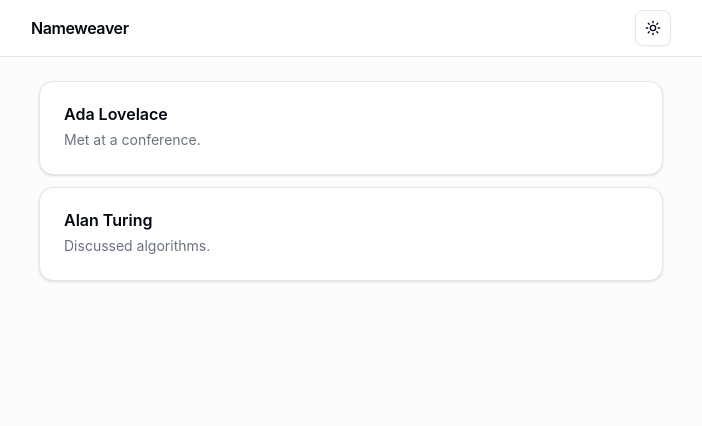
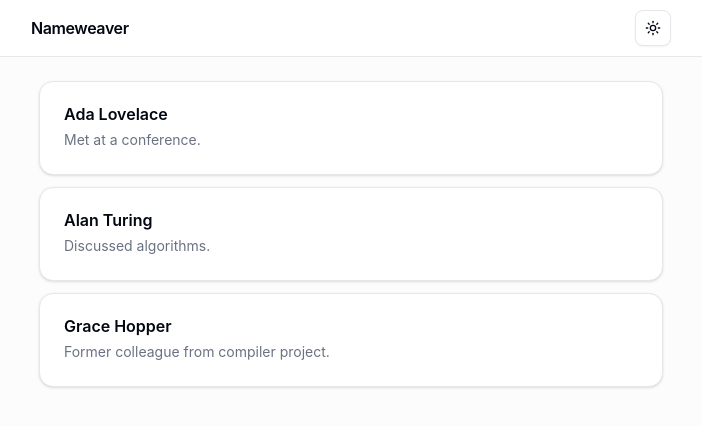
Before and after one commit to Tomas-Tamantini/nameweaver, a React (Vite) app in the folder frontend/: page /people in a window 1280 px wide. Shown: the top 426 px of the page, without its empty margins (289-991 px from the left). Built offline with nearby package versions, Linux system fonts and the light colour scheme.

Commit message:
Extract people service

```diff
--- a/frontend/src/features/people/pages/PeoplePage.tsx
+++ b/frontend/src/features/people/pages/PeoplePage.tsx
@@ -1,29 +1,62 @@
+import { useCallback, useEffect, useState } from 'react'
+
 import PeopleList from '@/features/people/components/PeopleList'
+import { getPeople } from '@/features/people/services/people-service'
 
 import type { PeopleListState } from '@/features/people/models/people-list-state'
 
-const demoPeopleState: PeopleListState = {
-  status: 'success',
-  people: [
-    {
-      id: 1,
-      name: 'Ada Lovelace',
-      shortDescription: 'Met at a conference.',
-      createdAt: '2026-02-21T18:00:00.000Z',
-      updatedAt: '2026-02-21T18:00:00.000Z',
-    },
-    {
-      id: 2,
-      name: 'Alan Turing',
-      shortDescription: 'Discussed algorithms.',
-      createdAt: '2026-02-21T18:30:00.000Z',
-      updatedAt: '2026-02-21T18:30:00.000Z',
-    },
-  ],
+function toPeopleListState(
+  people: Awaited<ReturnType<typeof getPeople>>,
+): PeopleListState {
+  if (people.length === 0) {
+    return { status: 'empty' }
+  }
+
+  return {
+    status: 'success',
+    people,
+  }
 }
 
 function PeoplePage() {
-  return <PeopleList state={demoPeopleState} />
+  const [state, setState] = useState<PeopleListState>({ status: 'loading' })
+
+  useEffect(() => {
+    let isActive = true
+
+    void getPeople()
+      .then((people) => {
+        if (!isActive) {
+          return
+        }
+
+        setState(toPeopleListState(people))
+      })
+      .catch(() => {
+        if (!isActive) {
+          return
+        }
+
+        setState({ status: 'error', message: 'Could not fetch people.' })
+      })
+
+    return () => {
+      isActive = false
+    }
+  }, [])
+
+  const loadPeople = useCallback(async () => {
+    setState({ status: 'loading' })
+
+    try {
+      const people = await getPeople()
+      setState(toPeopleListState(people))
+    } catch {
+      setState({ status: 'error', message: 'Could not fetch people.' })
+    }
+  }, [])
+
+  return <PeopleList state={state} onRetry={loadPeople} />
 }
 
 export default PeoplePage
--- /dev/null
+++ b/frontend/src/features/people/services/people-service.ts
@@ -0,0 +1,52 @@
+import type { Person } from '../models/person'
+
+export type GetPeopleQuery = {
+  q?: string
+}
+
+const MOCK_PEOPLE: Person[] = [
+  {
+    id: 1,
+    name: 'Ada Lovelace',
+    shortDescription: 'Met at a conference.',
+    createdAt: '2026-02-21T18:00:00.000Z',
+    updatedAt: '2026-02-21T18:00:00.000Z',
+  },
+  {
+    id: 2,
+    name: 'Alan Turing',
+    shortDescription: 'Discussed algorithms.',
+    createdAt: '2026-02-21T18:30:00.000Z',
+    updatedAt: '2026-02-21T18:30:00.000Z',
+  },
+  {
+    id: 3,
+    name: 'Grace Hopper',
+    shortDescription: 'Former colleague from compiler project.',
+    createdAt: '2026-02-21T19:00:00.000Z',
+    updatedAt: '2026-02-21T19:00:00.000Z',
+  },
+]
+
+function wait(milliseconds: number) {
+  return new Promise((resolve) => {
+    setTimeout(resolve, milliseconds)
+  })
+}
+
+export async function getPeople(query: GetPeopleQuery = {}) {
+  await wait(150)
+
+  const searchText = query.q?.trim().toLowerCase()
+
+  if (!searchText) {
+    return [...MOCK_PEOPLE]
+  }
+
+  return MOCK_PEOPLE.filter((person) => {
+    const name = person.name.toLowerCase()
+    const description = person.shortDescription.toLowerCase()
+
+    return name.includes(searchText) || description.includes(searchText)
+  })
+}
```
Also changed, not shown: 1 other file (tests, documents, lock files or other folders).
